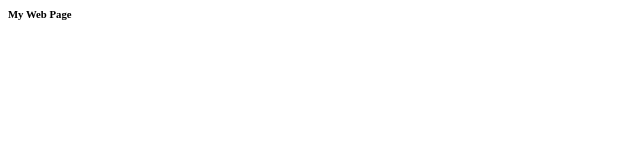
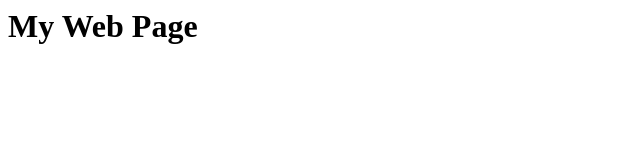
Before and after one commit to tikipatel/myWebiste, a plain HTML site: page index.html in a window 1280 px wide. Shown: the whole page, without its empty margins (0-640 px from the left). Drawn offline with Linux system fonts and the light colour scheme.

Commit message:
Fix heading to show largest available

```diff
--- a/index.html
+++ b/index.html
@@ -1 +1 @@
-<h6>My Web Page</h6>
+<h1>My Web Page</h1>
```
